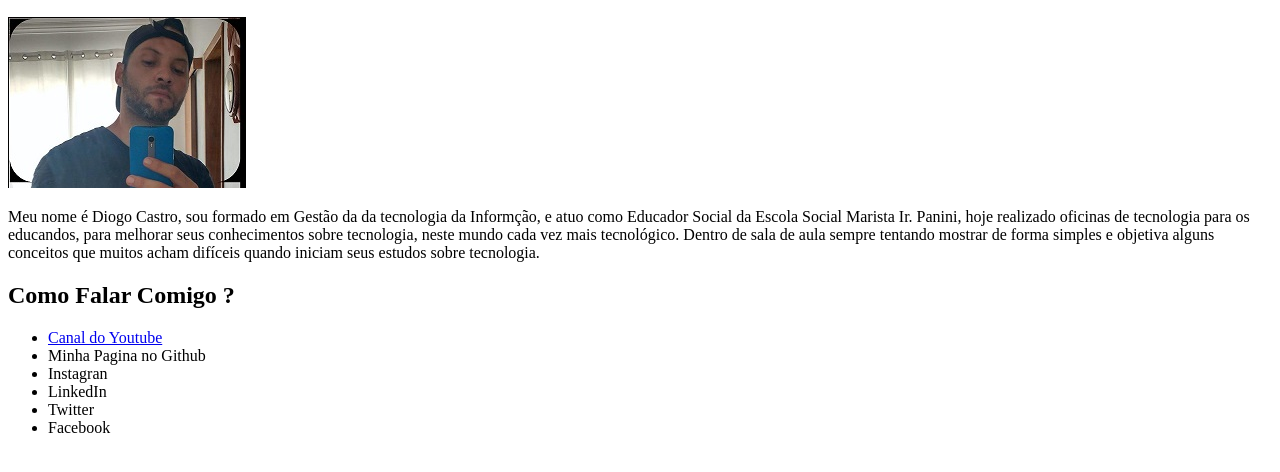
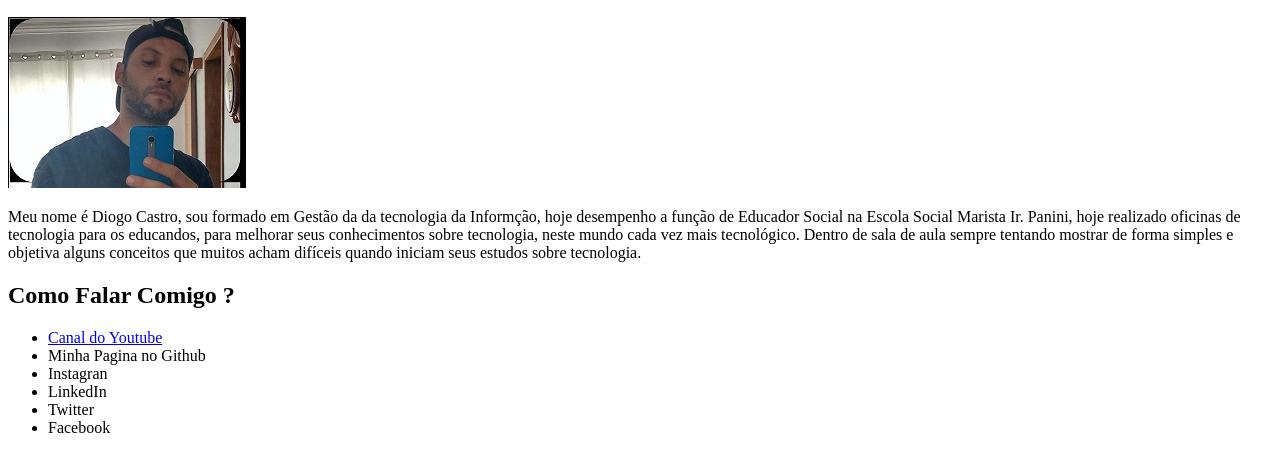
Before and after one commit to Diogo-Castro/diogo-castro.github.io, a plain HTML site: page index.html in a window 1280 px wide. Shown: the part 110-582 px from the top of the page. Drawn offline with Linux system fonts and the light colour scheme.

Commit message:
elateração do texto quem eu sou

```diff
--- a/index.html
+++ b/index.html
@@ -10,7 +10,7 @@
     <h2>Quem sou eu ?</h2>
     <img src="imagens/Diogo2Editado.jpg" alt="perfil">
     <p>
-        Meu nome é Diogo Castro, sou formado em Gestão da da tecnologia da Informção, e atuo como Educador Social da Escola Social Marista Ir. Panini,
+        Meu nome é Diogo Castro, sou formado em Gestão da da tecnologia da Informção, hoje desempenho a função de Educador Social na Escola Social Marista Ir. Panini,
         hoje realizado oficinas de tecnologia para os educandos, para melhorar seus conhecimentos sobre tecnologia, neste mundo cada vez mais tecnológico.
         Dentro de sala de aula sempre tentando mostrar de forma simples e objetiva alguns conceitos que muitos acham difíceis quando iniciam seus estudos sobre
         tecnologia.
```
